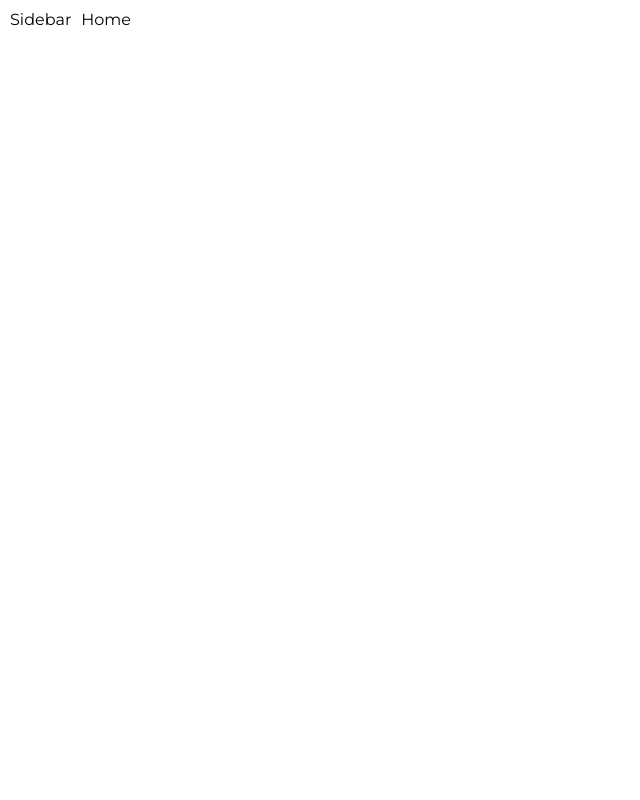
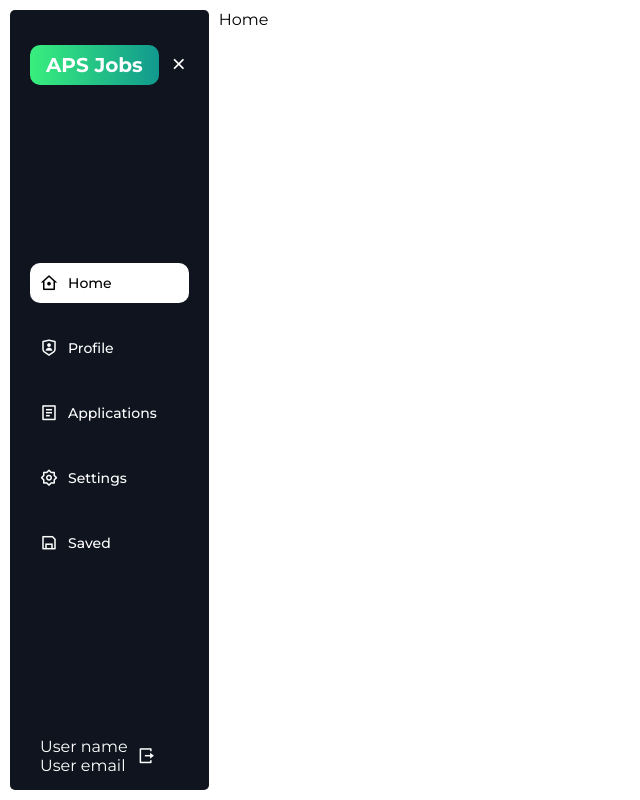
Before and after one commit to Prince-919/next-job-portal, a Next.js app: page / in a window 1280 px wide. Shown: the whole page, without its empty margins (0-640 px from the left). Built offline with nearby package versions, Linux system fonts and the light colour scheme.

Commit message:
add design sidebar

```diff
--- a/src/components/LayoutProvider.tsx
+++ b/src/components/LayoutProvider.tsx
@@ -1,16 +1,24 @@
 "use client";
-import React from "react";
+import React, { useState } from "react";
 import { ConfigProvider } from "antd";
 import { usePathname } from "next/navigation";
+import { MENUS } from "@/constants/data";
 
 export default function LayoutProvider({
   children,
 }: {
   children: React.ReactNode;
 }) {
+  const [isSidebarExpanded, setIsSidebarExpanded] = useState(true);
   const pathname = usePathname();
   return (
     <html lang="en">
+      <head>
+        <link
+          href="https://cdn.jsdelivr.net/npm/remixicon@4.3.0/fonts/remixicon.css"
+          rel="stylesheet"
+        />
+      </head>
       <body>
         <ConfigProvider
           theme={{
@@ -24,7 +32,49 @@ export default function LayoutProvider({
           ) : (
             <div className="layout-parent">
               <div className="sidebar">
-                <span>Sidebar</span>
+                <div className="logo">
+                  {isSidebarExpanded && <h1 className="logo">APS Jobs</h1>}
+                  {!isSidebarExpanded && (
+                    <i
+                      className="ri-menu-line"
+                      onClick={() => setIsSidebarExpanded((prev) => !prev)}
+                    ></i>
+                  )}
+                  {isSidebarExpanded && (
+                    <i
+                      className="ri-close-line"
+                      onClick={() => setIsSidebarExpanded((prev) => !prev)}
+                    ></i>
+                  )}
+                </div>
+                <div className="menus">
+                  {MENUS.map((menu, index) => {
+                    const isActive = pathname === menu.path;
+                    return (
+                      <div
+                        className={`menu ${isActive ? "active-menu" : ""}`}
+                        key={index}
+                        style={{
+                          justifyContent: isSidebarExpanded
+                            ? "flex-start"
+                            : "center",
+                        }}
+                      >
+                        <i className={menu.icon}></i>
+                        <span>{isSidebarExpanded && menu.name}</span>
+                      </div>
+                    );
+                  })}
+                </div>
+                <div className="user-info">
+                  {isSidebarExpanded && (
+                    <div className="flex flex-col">
+                      <span>User name </span>
+                      <span>User email</span>
+                    </div>
+                  )}
+                  <i className="ri-logout-box-r-line"></i>
+                </div>
               </div>
               <div className="body">{children}</div>
             </div>
--- /dev/null
+++ b/src/constants/data.ts
@@ -0,0 +1,27 @@
+export const MENUS = [
+  {
+    name: "Home",
+    path: "/",
+    icon: "ri-home-7-line",
+  },
+  {
+    name: "Profile",
+    path: "/profile",
+    icon: "ri-shield-user-line",
+  },
+  {
+    name: "Applications",
+    path: "/applications",
+    icon: "ri-file-list-2-line",
+  },
+  {
+    name: "Settings",
+    path: "/settings",
+    icon: "ri-settings-2-line",
+  },
+  {
+    name: "Saved",
+    path: "/saved",
+    icon: "ri-save-line",
+  },
+];
--- a/src/stylesheets/layout.css
+++ b/src/stylesheets/layout.css
@@ -2,4 +2,70 @@
   display: flex;
   padding: 10px;
   gap: 10px;
+  height: 100vh;
 }
+.logo {
+  display: flex;
+  align-items: center;
+  justify-content: center;
+  margin-top: 15px;
+  gap: 10px;
+}
+.logo h1 {
+  font-size: 20px;
+  color: var(--pure);
+  background: #11998e;
+  background: linear-gradient(to right, #38ef7d, #11998e);
+  padding: 8px 16px;
+  border-radius: 10px;
+}
+.logo i {
+  font-size: 20px;
+  color: var(--pure);
+  cursor: pointer;
+}
+.sidebar {
+  display: flex;
+  flex-direction: column;
+  justify-content: space-between;
+  height: 100%;
+  background: #0f141e;
+  border-radius: 5px;
+  padding: 5px 20px;
+}
+.menus {
+  display: flex;
+  flex-direction: column;
+  gap: 25px;
+}
+.menu {
+  color: var(--pure);
+  display: flex;
+  gap: 10px;
+  align-items: center;
+
+  padding: 10px;
+  cursor: pointer;
+}
+.menu i {
+  font-size: 18px !important;
+}
+.menu span {
+  font-size: 14px;
+  font-weight: 500;
+}
+.active-menu {
+  background: var(--pure);
+  border-radius: 10px;
+  color: #000;
+}
+.user-info {
+  display: flex;
+  align-items: center;
+  padding: 10px;
+  gap: 10px;
+  color: var(--pure) !important;
+}
+.user-info i {
+  font-size: 18px !important;
+}
```
